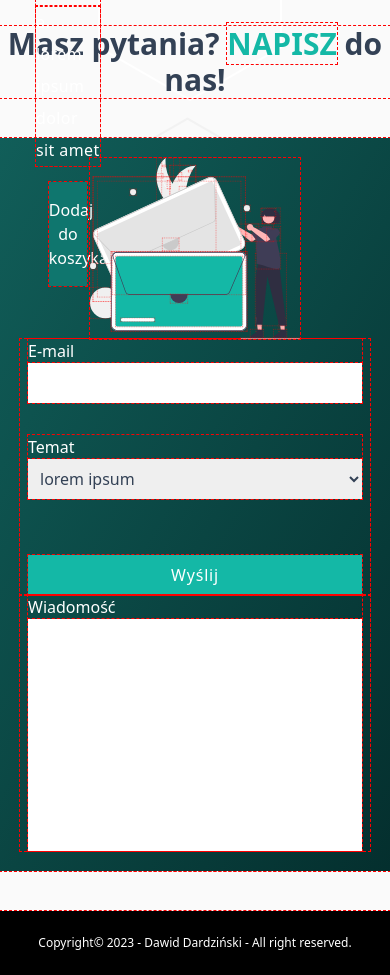
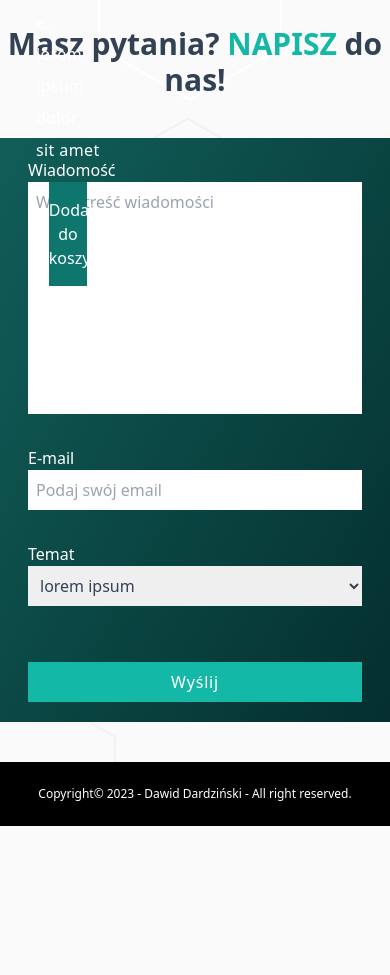
Before and after one commit to 3xen11/FlipIT, a Next.js app: page / in a window 390 px wide. Shown: the part 5960-6935 px from the top of the page. After the commit the page ends 6786 px from the top, so only its background shows below. Built offline with nearby package versions, Linux system fonts and the light colour scheme.

Commit message:
Contact [styles]: changes styles for responsivnes

```diff
--- a/layout/Contact.js
+++ b/layout/Contact.js
@@ -11,17 +11,22 @@ const Contact = () => {
         headingAccent={'NAPISZ'}
         sign={' do nas!'}
       />
-      <div className="max-w-7xl mx-auto justify-center items-center   p-5 mb-10 contact-bg flex flex-col lg:flex-row">
-        <div className="w-3/5 md:w-2/5  relative">
-          <ContactIcon className="w-full h-full" />
+      <div className="max-w-7xl sm:w-4/5 mx-auto justify-center items-center p-5 mb-10 contact-bg flex flex-col lg:flex-row">
+        <div className="w-full md:w-2/5  hidden lg:block">
+          <ContactIcon className="w-3/5 mx-auto h-full" />
         </div>
-        <div className="w-full lg:w-3/5 ">
+        <div className="w-full">
           <form className="flex w-full flex-col md:flex-row h-full items-center">
-            <div className="w-full sm:w-3/5 md:w-2/5 h-64 flex  flex-col px-2">
-              <label className="text-white " htmlFor="email">
+            <div className="w-full md:w-2/5 min-h-64 flex flex-col px-2 order-2">
+              <label className="text-white mt-8 md:mt-0" htmlFor="email">
                 E-mail
               </label>
-              <input className="p-2 w-full py-2" type="text" id="name" />
+              <input
+                className="p-2 w-full py-2"
+                type="text"
+                id="name"
+                placeholder="Podaj swój email"
+              />
               <label className="text-white mt-8" htmlFor="topic">
                 Temat
               </label>
@@ -35,7 +40,7 @@ const Contact = () => {
                 Wyślij
               </button>
             </div>
-            <div className="w-full sm:w-3/5  h-64  flex flex-col px-2">
+            <div className="w-full md:w-3/5 h-64 flex flex-col px-2 order-1">
               <label className="text-white " htmlFor="message">
                 Wiadomość
               </label>
@@ -43,7 +48,8 @@ const Contact = () => {
                 className="p-2 resize-none grow w-full"
                 name="message"
                 id="message"
-              ></textarea>
+                placeholder="Wpisz treść wiadomości"
+              />
             </div>
           </form>
         </div>
--- a/styles/globals.css
+++ b/styles/globals.css
@@ -3,7 +3,7 @@
 @tailwind utilities;
 
 * {
-  outline: 1px dashed red;
+  /* outline: 1px dashed red; */
 }
 
 .background {
```
